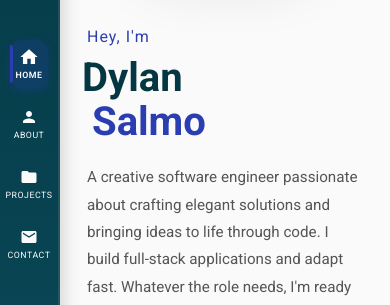
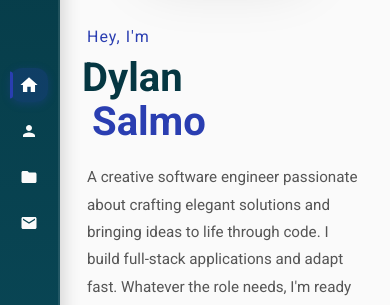
Before and after one commit to deeish/personal-portfolio, a React (Create React App) app: page / in a window 390 px wide. Shown: the part 298-603 px from the top of the page. Built offline with nearby package versions, Linux system fonts and the light colour scheme.

Commit message:
Hide nav labels on mobile to fix active indicator clipping text

```diff
--- a/src/components/NavBar/NavBar.css
+++ b/src/components/NavBar/NavBar.css
@@ -200,7 +200,6 @@
     }
 
     .nav-label {
-        font-size: 0.55rem;
-        letter-spacing: 0.5px;
+        display: none;
     }
 }
```
